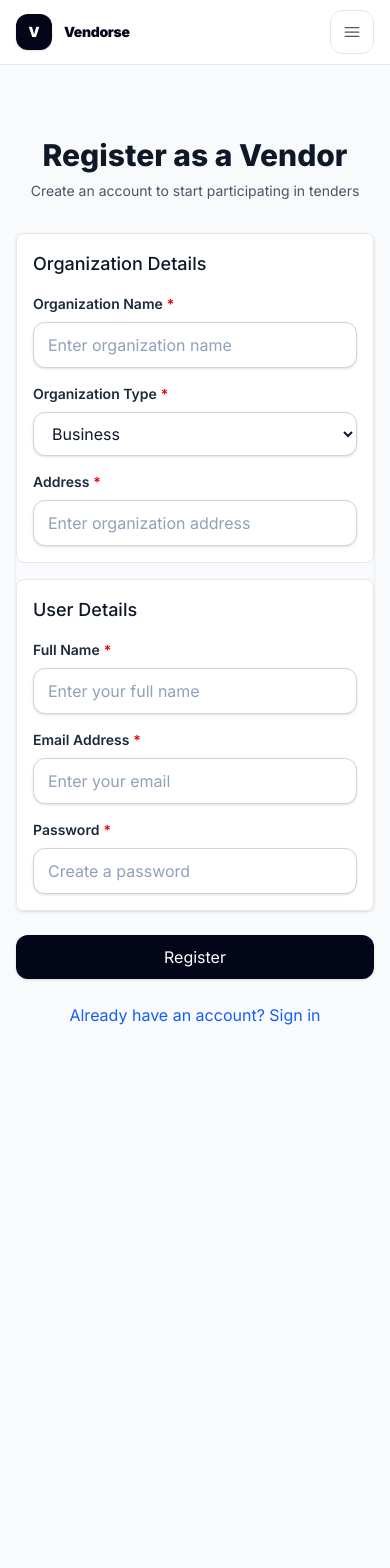
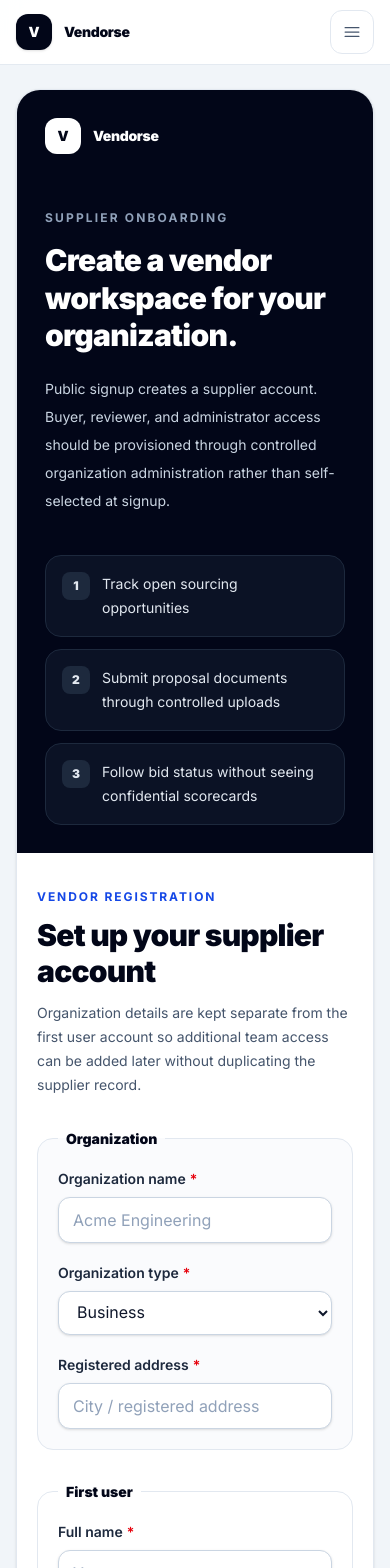
Before and after one commit to Ni-zav/vendorse, a Next.js app in the folder apps/web/: page /register in a window 390 px wide. Shown: the top 1568 px of the page. Before the commit the page ends 1075 px from the top, so only its background shows below. Built offline with nearby package versions, Linux system fonts and the light colour scheme.

Commit message:
rebuild vendor registration into responsive controlled onboarding

```diff
--- a/apps/web/src/app/register/page.tsx
+++ b/apps/web/src/app/register/page.tsx
@@ -1,5 +1,6 @@
 'use client';
 
+import Link from 'next/link';
 import { useState } from 'react';
 import { useRouter } from 'next/navigation';
 import { Button, FormField, Input, Select } from '@vendorse/ui';
@@ -9,189 +10,217 @@ export default function RegisterPage() {
   const [isSubmitting, setIsSubmitting] = useState(false);
   const [error, setError] = useState('');
 
-  const handleSubmit = async (e: React.FormEvent<HTMLFormElement>) => {
-    e.preventDefault();
-    console.log('Form - Submit started');
+  const handleSubmit = async (event: React.FormEvent<HTMLFormElement>) => {
+    event.preventDefault();
     setIsSubmitting(true);
     setError('');
 
     try {
-      const formData = new FormData(e.currentTarget);
+      const formData = new FormData(event.currentTarget);
+      const organization = {
+        name: String(formData.get('orgName') || '').trim(),
+        type: String(formData.get('orgType') || '') as
+          | 'BUSINESS'
+          | 'GOVERNMENT'
+          | 'NON_PROFIT',
+        address: String(formData.get('address') || '').trim(),
+      };
+      const user = {
+        name: String(formData.get('name') || '').trim(),
+        email: String(formData.get('email') || '').trim(),
+        password: String(formData.get('password') || ''),
+      };
 
-      // Debug: Log raw form data
-      console.log('Form - Raw form data:');
-      const formDataObj: Record<string, string> = {};
-      for (const [key, value] of formData.entries()) {
-        formDataObj[key] = value.toString();
-        console.log(`${key}: ${value}`);
+      if (!organization.name || !organization.type || !organization.address) {
+        throw new Error('Complete all organization fields.');
       }
 
-      // Get and validate organization data
-      const orgName = formData.get('orgName')?.toString();
-      const orgType = formData.get('orgType')?.toString();
-      const address = formData.get('address')?.toString();
-
-      console.log('Form - Organization data:', { orgName, orgType, address });
-
-      if (!orgName || !orgType || !address) {
-        console.log('Form - Missing organization fields:', { orgName, orgType, address });
-        setError('All organization fields are required');
-        return;
+      if (!user.name || !user.email || !user.password) {
+        throw new Error('Complete all account fields.');
       }
 
-      // Get and validate user data
-      const name = formData.get('name')?.toString();
-      const email = formData.get('email')?.toString();
-      const password = formData.get('password')?.toString();
-
-      console.log('Form - User data validation:', {
-        name: name ? 'provided' : 'missing',
-        email: email ? 'provided' : 'missing',
-        password: password ? 'provided' : 'missing'
-      });
-
-      if (!name || !email || !password) {
-        console.log('Form - Missing user fields:', {
-          name: !name,
-          email: !email,
-          password: !password
-        });
-        setError('All user fields are required');
-        return;
+      if (user.password.length < 8) {
+        throw new Error('Password must be at least 8 characters.');
       }
 
-      const data = {
-        organization: {
-          name: orgName,
-          type: orgType as 'BUSINESS' | 'GOVERNMENT' | 'NON_PROFIT',
-          address,
-        },
-        user: {
-          name,
-          email,
-          password,
-          role: 'VENDOR',
-        },
-      };
-
-      console.log('Form - Sending registration data:', {
-        organization: data.organization,
-        user: { ...data.user, password: '[REDACTED]' }
-      });
-
-      console.log('Form - Sending request to:', '/api/auth/register');
       const response = await fetch('/api/auth/register', {
         method: 'POST',
         headers: {
           'Content-Type': 'application/json',
         },
-        body: JSON.stringify(data),
+        body: JSON.stringify({ organization, user }),
       });
 
-      const result = await response.json();
-      console.log('Form - Response:', {
-        ok: response.ok,
-        status: response.status,
-        statusText: response.statusText,
-        data: result
-      });
+      const result = await response.json().catch(() => null);
 
       if (!response.ok) {
-        throw new Error(result.message || result.error || 'Registration failed');
+        throw new Error(
+          result?.message || result?.error || 'Registration failed.',
+        );
+      }
+
+      if (!result?.accessToken) {
+        throw new Error('Registration succeeded but no session was returned.');
       }
 
       localStorage.setItem('token', result.accessToken);
       router.push('/dashboard');
-    } catch (err) {
-      console.error('Form - Registration error:', {
-        error: err,
-        message: err instanceof Error ? err.message : 'Unknown error'
-      });
-      setError(err instanceof Error ? err.message : 'Registration failed. Please try again.');
+    } catch (registrationError) {
+      setError(
+        registrationError instanceof Error
+          ? registrationError.message
+          : 'Registration failed. Please try again.',
+      );
     } finally {
       setIsSubmitting(false);
-      console.log('Form - Submit completed');
     }
   };
 
   return (
-    <div className="min-h-screen flex items-center justify-center bg-gray-50 py-12 px-4 sm:px-6 lg:px-8">
-      <div className="max-w-md w-full space-y-8">
-        <div>
-          <h2 className="mt-6 text-center text-3xl font-extrabold text-gray-900">
-            Register as a Vendor
-          </h2>
-          <p className="mt-2 text-center text-sm text-gray-600">
-            Create an account to start participating in tenders
+    <main className="min-h-screen bg-slate-100 px-4 py-6 sm:px-6 sm:py-10 lg:px-8">
+      <div className="mx-auto grid max-w-6xl overflow-hidden rounded-3xl border border-slate-200 bg-white shadow-sm lg:grid-cols-[0.85fr_1.15fr]">
+        <section className="bg-slate-950 p-7 text-white sm:p-10">
+          <Link
+            href="/"
+            className="inline-flex items-center gap-3 text-sm font-black tracking-tight"
+          >
+            <span className="flex h-9 w-9 items-center justify-center rounded-xl bg-white text-slate-950">
+              V
+            </span>
+            Vendorse
+          </Link>
+
+          <div className="mt-14 max-w-md">
+            <p className="text-xs font-bold uppercase tracking-[0.18em] text-slate-400">
+              Supplier onboarding
+            </p>
+            <h1 className="mt-4 text-3xl font-black leading-tight tracking-tight sm:text-4xl">
+              Create a vendor workspace for your organization.
+            </h1>
+            <p className="mt-5 text-sm leading-7 text-slate-300">
+              Public signup creates a supplier account. Buyer, reviewer, and
+              administrator access should be provisioned through controlled
+              organization administration rather than self-selected at signup.
             </p>
           </div>
 
+          <div className="mt-10 space-y-3">
+            {[
+              'Track open sourcing opportunities',
+              'Submit proposal documents through controlled uploads',
+              'Follow bid status without seeing confidential scorecards',
+            ].map((item, index) => (
+              <div
+                key={item}
+                className="flex gap-3 rounded-2xl border border-slate-800 bg-slate-900/70 p-4"
+              >
+                <span className="flex h-7 w-7 shrink-0 items-center justify-center rounded-lg bg-slate-800 text-xs font-black text-slate-200">
+                  {index + 1}
+                </span>
+                <p className="text-sm leading-6 text-slate-200">{item}</p>
+              </div>
+            ))}
+          </div>
+        </section>
+
+        <section className="px-5 py-9 sm:px-10 sm:py-12 lg:px-14">
+          <div className="mx-auto max-w-2xl">
+            <p className="text-xs font-bold uppercase tracking-[0.16em] text-blue-700">
+              Vendor registration
+            </p>
+            <h2 className="mt-3 text-3xl font-black tracking-tight text-slate-950">
+              Set up your supplier account
+            </h2>
+            <p className="mt-3 text-sm leading-6 text-slate-600">
+              Organization details are kept separate from the first user account
+              so additional team access can be added later without duplicating
+              the supplier record.
+            </p>
+
             {error && (
-          <div className="rounded-md bg-red-50 p-4">
-            <div className="text-sm text-red-700">{error}</div>
+              <div
+                role="alert"
+                className="mt-6 rounded-2xl border border-red-200 bg-red-50 px-4 py-3 text-sm text-red-700"
+              >
+                {error}
               </div>
             )}
 
-        <form className="mt-8 space-y-6" onSubmit={handleSubmit}>
-          <div className="rounded-md shadow-sm space-y-4">
-            <div className="bg-white p-4 rounded-lg border border-gray-200">
-              <h3 className="text-lg font-medium text-gray-900 mb-4">Organization Details</h3>
-              <div className="space-y-4">
-                <FormField label="Organization Name" required>
+            <form className="mt-8 space-y-8" onSubmit={handleSubmit}>
+              <fieldset className="rounded-2xl border border-slate-200 bg-slate-50/70 p-5 sm:p-6">
+                <legend className="px-2 text-sm font-black text-slate-950">
+                  Organization
+                </legend>
+                <div className="grid gap-5 sm:grid-cols-2">
+                  <FormField
+                    label="Organization name"
+                    required
+                    className="sm:col-span-2"
+                  >
                     <Input
                       type="text"
                       name="orgName"
                       required
-                    placeholder="Enter organization name"
+                      autoComplete="organization"
+                      placeholder="Acme Engineering"
                     />
                   </FormField>
 
-                <FormField label="Organization Type" required>
+                  <FormField label="Organization type" required>
                     <Select
                       name="orgType"
                       required
                       options={[
                         { value: 'BUSINESS', label: 'Business' },
                         { value: 'GOVERNMENT', label: 'Government' },
-                      { value: 'NON_PROFIT', label: 'Non-Profit' },
+                        { value: 'NON_PROFIT', label: 'Non-profit' },
                       ]}
                     />
                   </FormField>
 
-                <FormField label="Address" required>
+                  <FormField label="Registered address" required>
                     <Input
                       type="text"
                       name="address"
                       required
-                    placeholder="Enter organization address"
+                      autoComplete="street-address"
+                      placeholder="City / registered address"
                     />
                   </FormField>
                 </div>
-            </div>
+              </fieldset>
 
-            <div className="bg-white p-4 rounded-lg border border-gray-200">
-              <h3 className="text-lg font-medium text-gray-900 mb-4">User Details</h3>
-              <div className="space-y-4">
-                <FormField label="Full Name" required>
+              <fieldset className="rounded-2xl border border-slate-200 p-5 sm:p-6">
+                <legend className="px-2 text-sm font-black text-slate-950">
+                  First user
+                </legend>
+                <div className="grid gap-5 sm:grid-cols-2">
+                  <FormField label="Full name" required>
                     <Input
                       type="text"
                       name="name"
                       required
-                    placeholder="Enter your full name"
+                      autoComplete="name"
+                      placeholder="Your name"
                     />
                   </FormField>
 
-                <FormField label="Email Address" required>
+                  <FormField label="Work email" required>
                     <Input
                       type="email"
                       name="email"
                       required
                       autoComplete="email"
-                    placeholder="Enter your email"
+                      placeholder="name@company.com"
                     />
                   </FormField>
 
-                <FormField label="Password" required>
+                  <FormField
+                    label="Password"
+                    hint="8+ characters"
+                    required
+                    className="sm:col-span-2"
+                  >
                     <Input
                       type="password"
                       name="password"
@@ -202,30 +231,32 @@ export default function RegisterPage() {
                     />
                   </FormField>
                 </div>
-            </div>
-          </div>
+              </fieldset>
 
-          <div>
+              <div className="flex flex-col gap-4 border-t border-slate-200 pt-6 sm:flex-row sm:items-center sm:justify-between">
+                <p className="text-sm leading-6 text-slate-600">
+                  Already registered?{' '}
+                  <Link
+                    href="/login"
+                    className="font-bold text-blue-700 hover:text-blue-800"
+                  >
+                    Sign in
+                  </Link>
+                </p>
+
                 <Button
                   type="submit"
-              className="w-full"
                   isLoading={isSubmitting}
+                  disabled={isSubmitting}
+                  className="w-full sm:w-auto"
                 >
-              Register
+                  Create vendor account
                 </Button>
-          </div>
-
-          <div className="text-center">
-            <button
-              type="button"
-              onClick={() => router.push('/login')}
-              className="text-sm text-blue-600 hover:text-blue-500"
-            >
-              Already have an account? Sign in
-            </button>
               </div>
             </form>
           </div>
+        </section>
       </div>
+    </main>
   );
 }
```
Lines whose indentation alone changed are shown as unchanged.
